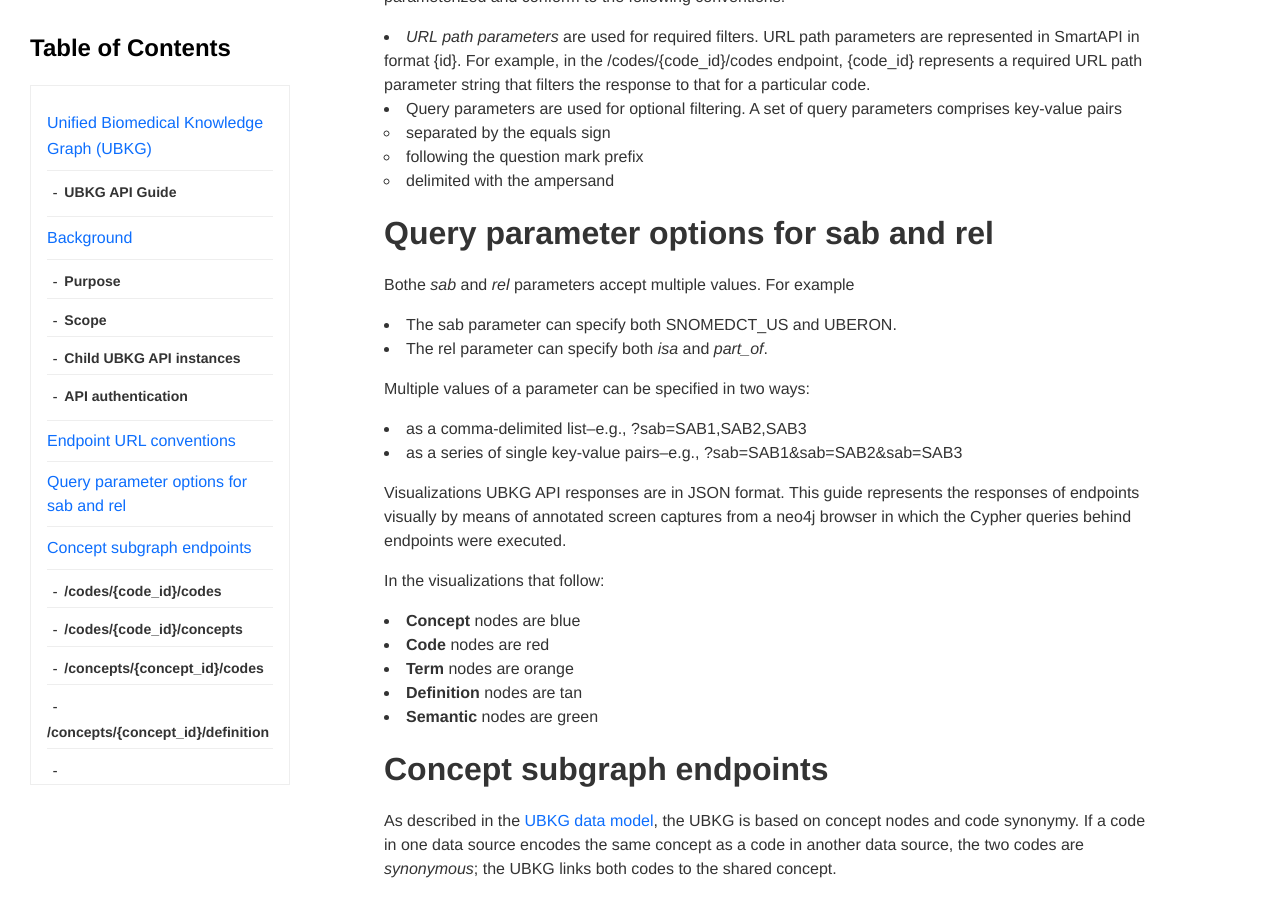
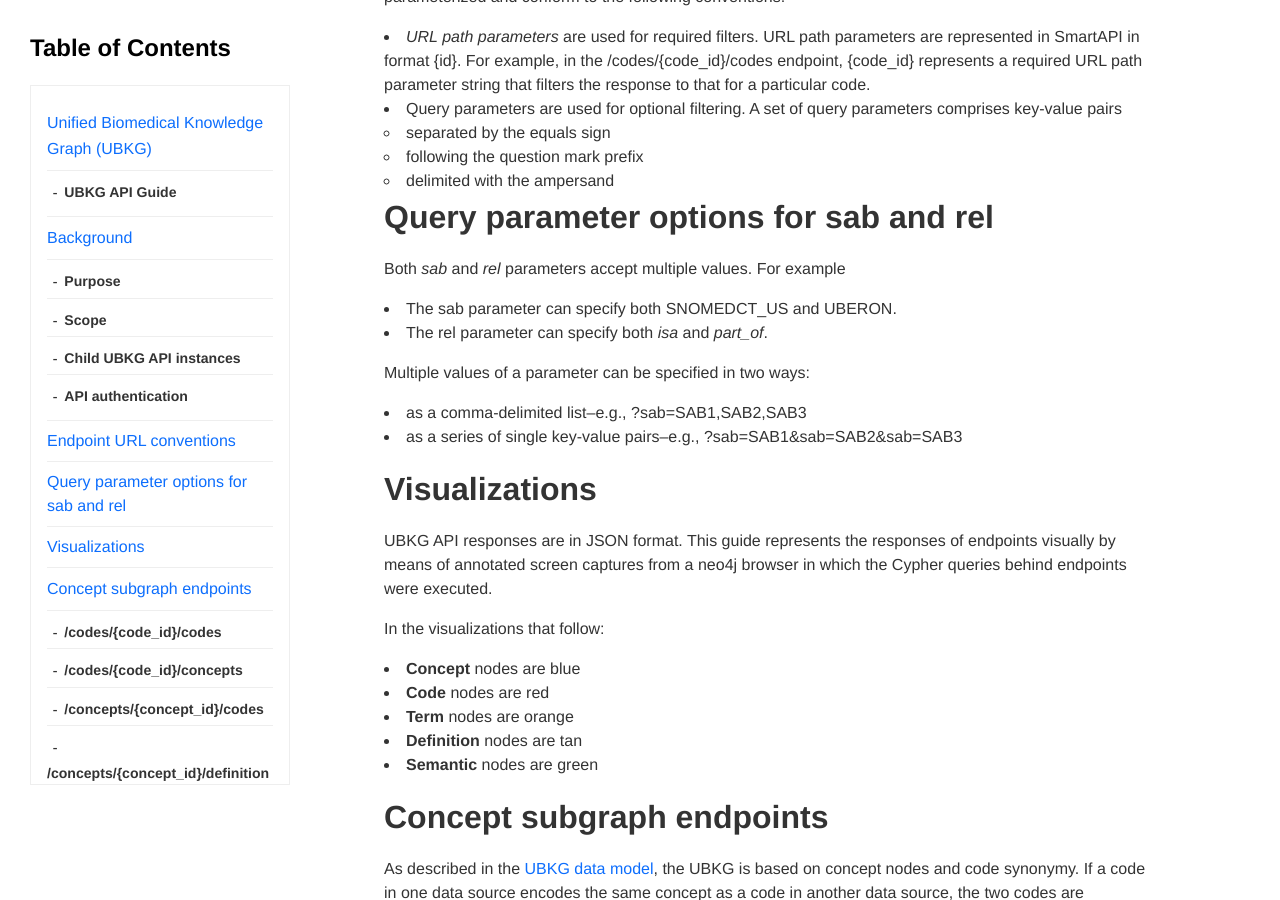
Before and after one commit to x-atlas-consortia/ubkg-docs, a Jekyll site: the page built from docs/api/index.MD, in a window 1280 px wide and 900 px high, scrolled down 1621 px. Built offline with Jekyll 4.4.1, drawn with Linux system fonts in a browser that asks for light colours; our own code applies the rules of GitHub Pages for plain Markdown files.

Commit message:
ubkg api

```diff
--- a/docs/api/index.MD
+++ b/docs/api/index.MD
@@ -62,9 +62,8 @@
   + separated by the equals sign
   + following the question mark prefix
   + delimited with the ampersand
-
 # Query parameter options for sab and rel
-Bothe _sab_ and _rel_ parameters accept multiple values. For example
+Both _sab_ and _rel_ parameters accept multiple values. For example
 + The sab parameter can specify both SNOMEDCT_US and UBERON.
 + The rel parameter can specify both _isa_ and _part_of_.
 
@@ -72,7 +71,7 @@
 + as a comma-delimited list–e.g., ?sab=SAB1,SAB2,SAB3
 + as a series of single key-value pairs–e.g., ?sab=SAB1&sab=SAB2&sab=SAB3
 
-Visualizations
+# Visualizations
 UBKG API responses are in JSON format.
 This guide represents the responses of endpoints visually by means of annotated screen
 captures from a neo4j browser in which the Cypher queries behind
```
